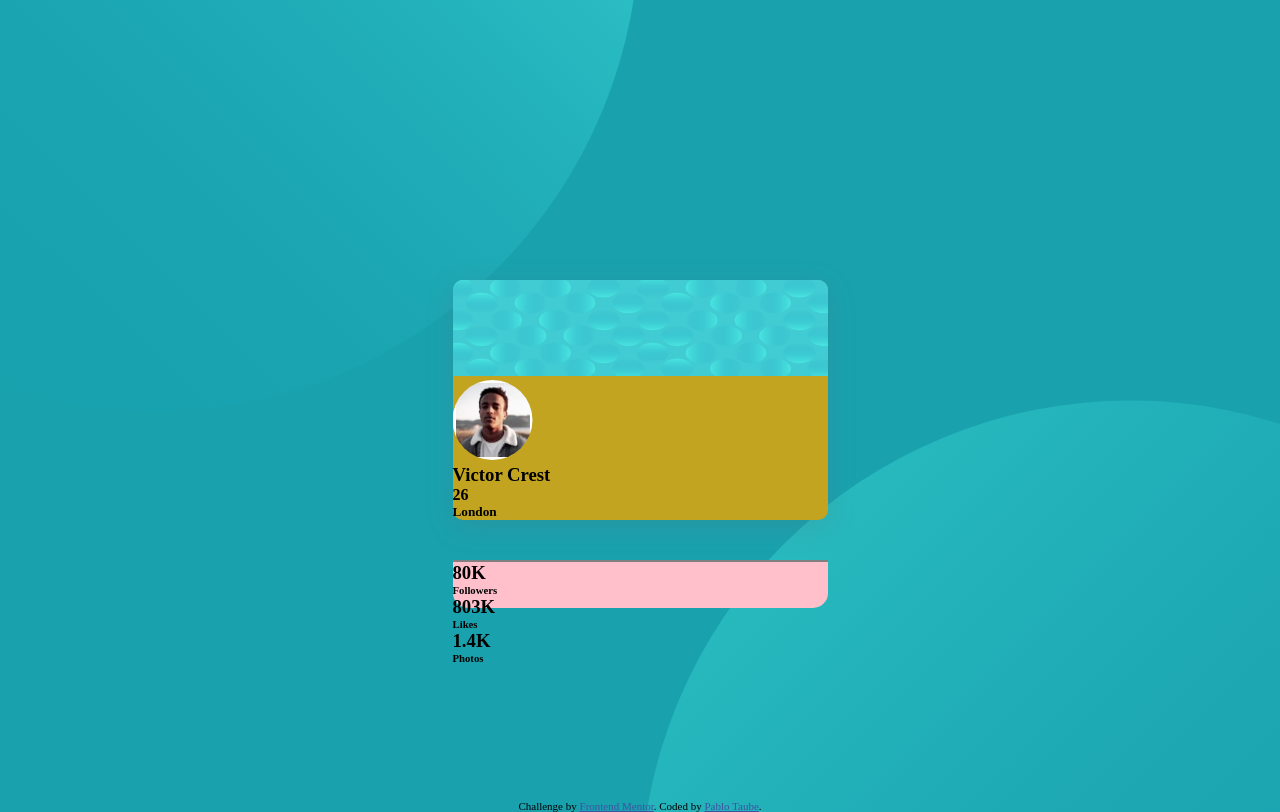
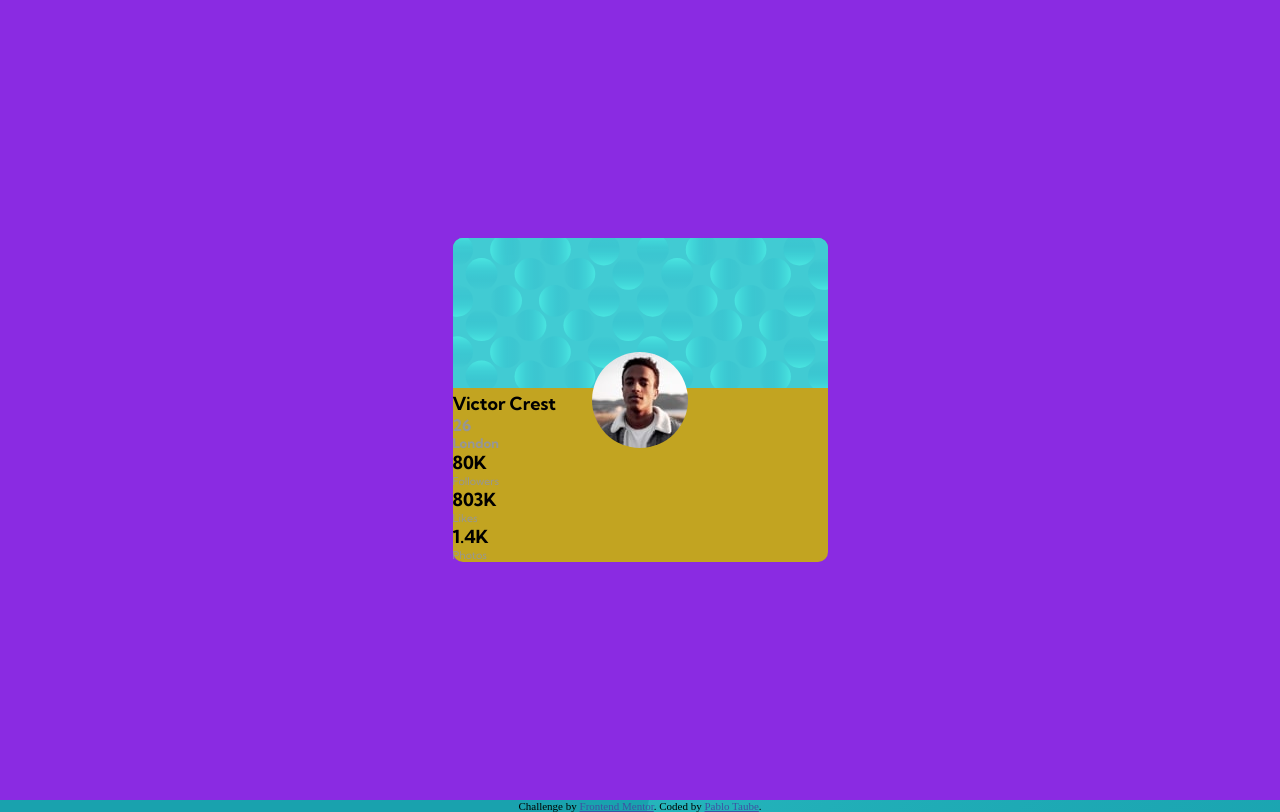
Before and after one commit to pablo-taube/FM3---Profile-Card-Component, a plain HTML site: page index.html in a window 1280 px wide. Drawn offline with Linux system fonts and the light colour scheme.

Commit message:
Updated html and created a new css file

```diff
--- a/index.html
+++ b/index.html
@@ -7,7 +7,7 @@
   <meta name="viewport" content="width=device-width, initial-scale=1.0"> <!-- displays site properly based on user's device -->
 
   <link rel="icon" type="image/png" sizes="32x32" href="./images/favicon-32x32.png">
-  <link rel="stylesheet" type="text/css" href="./style/style.css">
+  <link rel="stylesheet" type="text/css" href="./style/style1.css">
 
   <title>Frontend Mentor | Profile card component</title>
 
@@ -16,7 +16,6 @@
 <body>
 
   <main>
-
       <div class="user-card"> <!--Main card-->
 
         <img class="card-image" src="./images/bg-pattern-card.svg" alt="">  <!--Profile background-->
@@ -26,8 +25,6 @@
             <h3>Victor Crest</h3>
             <h4>26</h4>
             <h5>London</h5>
-          <!-- <div class="user-photo"> <img src="" alt=""> </div> User photo -->
-
         </div>
 
         <div class="user-numbers"> <!-- User numbers  -->
--- a/style/style.css
+++ b/style/style.css
@@ -1,3 +1,5 @@
+@import url('https://fonts.googleapis.com/css2?family=Kumbh+Sans:wght@400;700&display=swap');
+
 * {
     margin: 0px;
     padding: 0px;
@@ -11,6 +13,8 @@
     background-repeat: no-repeat;
   }
 
+
+/*
   main {
     width: 100vw;
     height: 100vh;
--- /dev/null
+++ b/style/style1.css
@@ -0,0 +1,95 @@
+@import url('https://fonts.googleapis.com/css2?family=Kumbh+Sans:wght@400;700&display=swap');
+
+/* Reset and background */
+* {
+    margin: 0;
+    padding: 0;
+    box-sizing: border-box;}
+
+body {
+    min-height: 100vh;
+    background: url("../images/bg-pattern-top.svg"), url("../images/bg-pattern-bottom.svg") hsl(185, 75%, 39%);
+    background-position: right 50vw bottom 50vh, left 50vw top 50vh;
+    background-repeat: no-repeat;}
+
+
+/* Project Typography */
+main {
+    font-family: 'Kumbh Sans';}
+
+h3 {
+    font-size: 18px;}
+
+h4, h5 {
+    font-weight: 700;}
+
+h6 {
+    font-weight: 400;}
+
+h4, h5, h6 {
+    color: hsl(0, 0%, 59%);}
+
+
+/* Page Layout */
+
+/* Media Queries */
+@media screen and (min-width: 375px) {
+    .user-card {
+      background: rgb(202, 80, 226);
+      min-width: 375px;
+      width: 60vw;
+      height: auto;}
+}
+
+@media screen and (min-width: 768px) {
+    .user-card {
+      background: rgb(156, 214, 134);
+      width: 40vw;
+      height: auto;}
+}
+
+@media screen and (min-width: 1024px) {
+    .user-card {
+        background: rgb(194, 164, 33);
+        width: 15vw;
+        height: auto;
+        margin: 0 auto;}
+}
+
+
+/* General Layout */
+main {
+    width: 100vw;
+    height: 100vh;
+    display: flex;
+    flex-direction: row;
+    align-items: center;
+    justify-content: center;
+    margin: 0 auto;
+    background-color: blueviolet;}
+
+.user-card {
+    border-radius: 10px;}
+
+.card-image {
+        background: url(../images/bg-pattern-card.svg) hsl(185, 75%, 39%);
+        height: 40%;
+        width: 100%;
+        border-top-left-radius: 10px;
+        border-top-right-radius: 10px;}
+
+.user-photo {
+    border-radius: 50px;
+    display: block;
+    position: absolute;
+    top: 50%;
+    left: 50%;
+    transform: translate(-50%, -50%);}
+
+.attribution {
+        font-size: 11px;
+        text-align: center;
+        width: 100vw;}
+
+.attribution a {
+    color: hsl(228, 45%, 44%); }
```
Lines whose indentation alone changed are shown as unchanged.
